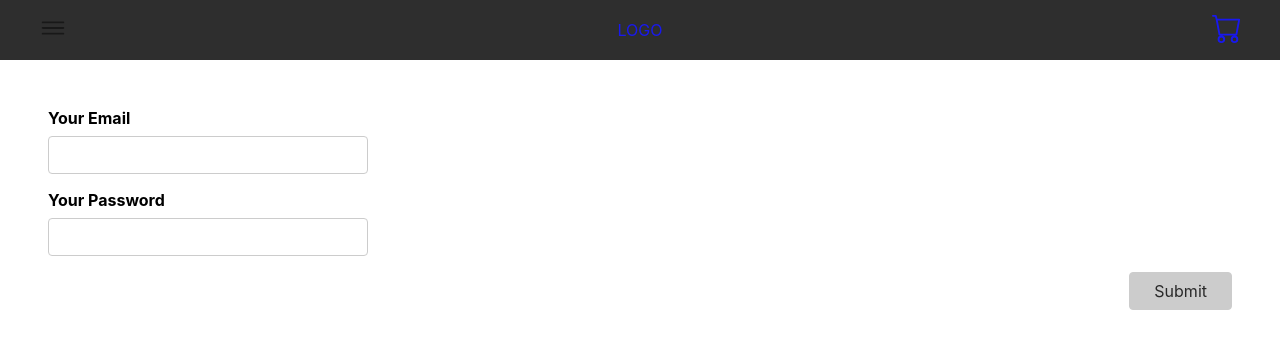
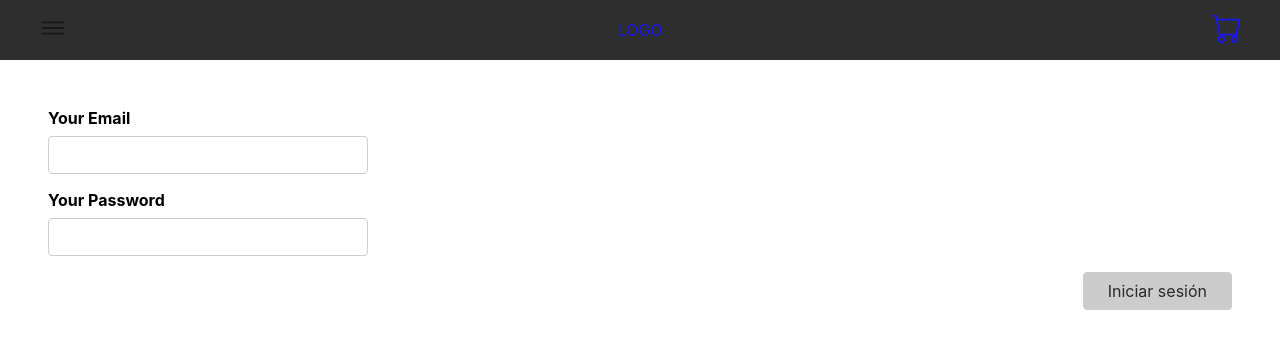
Before and after one commit to FlorFerr/react-proyect, a React (Create React App) app: page /login in a window 1280 px wide. Shown: the top 348 px of the page. Built offline with nearby package versions, Linux system fonts and the light colour scheme.

Commit message:
corrección css form

```diff
--- a/src/Components/Container/Login/Form.css
+++ b/src/Components/Container/Login/Form.css
@@ -44,7 +44,7 @@
     flex: 1;
   }
 
-  button {
+  .btn-form {
     font: inherit;
     background-color: #240370;
     color: white;
@@ -54,15 +54,15 @@
     cursor: pointer;
   }
 
-  button:hover,
-  button:active {
+  .btn-form:hover,
+  .btn-form:active {
     background-color: #33059e;
     border-color: #33059e;
   }
 
-  button:disabled,
-  button:disabled:hover,
-  button:disabled:active {
+  .btn-form:disabled,
+  .btn-form:disabled:hover,
+  .btn-form:disabled:active {
     background-color: #ccc;
     color: #292929;
     border-color: #ccc;
@@ -72,7 +72,7 @@
     text-align: right;
   }
 
-  .form-actions button {
+  .form-actions  .btn-form {
     margin-left: 1rem;
   }
 
--- a/src/Components/Container/Login/Form.js
+++ b/src/Components/Container/Login/Form.js
@@ -66,7 +66,7 @@ const Form = ({ user, onLogin, logStatus}) => {
               {!enteredPassword && passwordTouched && <p className='error-text'>La clave debe tener más de 5 caracteres</p>}
           </div>
           <div className="form-actions">
-            <button type='submit' disabled={!formIsValid}>Submit</button>
+            <button className='btn-form' type='submit' disabled={!formIsValid}>Iniciar sesión</button>
             {!formIsValid && emailTouched && passwordTouched && <p className='error-text'>Usuario o password incorrectos</p>}
           </div>
           </form>
@@ -74,7 +74,7 @@ const Form = ({ user, onLogin, logStatus}) => {
         {logStatus &&
           <div>
             <h2>Ya iniciaste sesión</h2>
-            <button type='submit' onClick={logoutHandler}>Cerrar sesión</button>
+            <button className='btn-form' type='submit' onClick={logoutHandler}>Cerrar sesión</button>
           </div>
         }
     </div>
```
